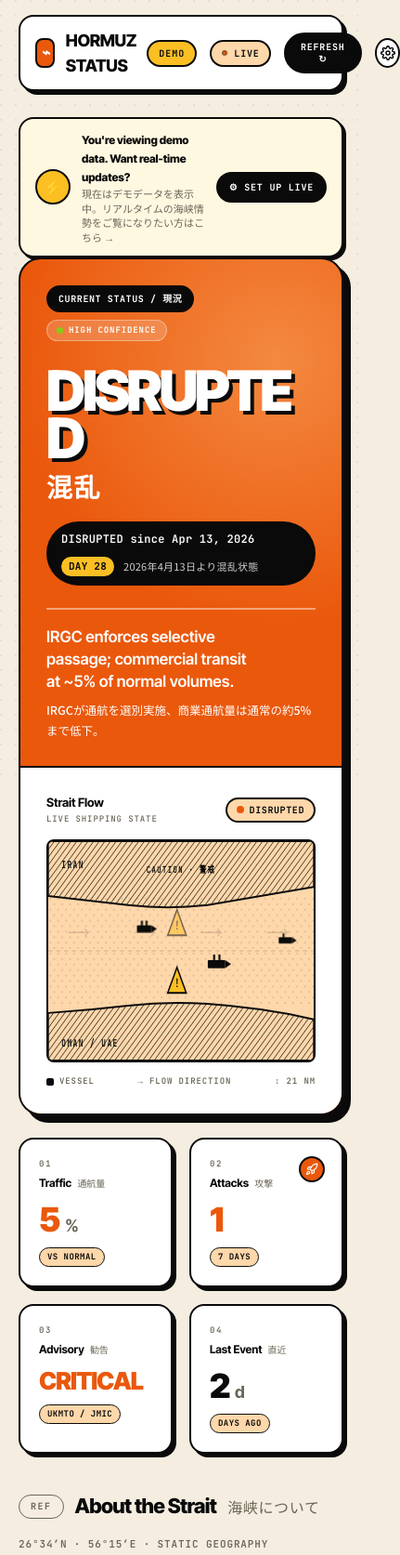
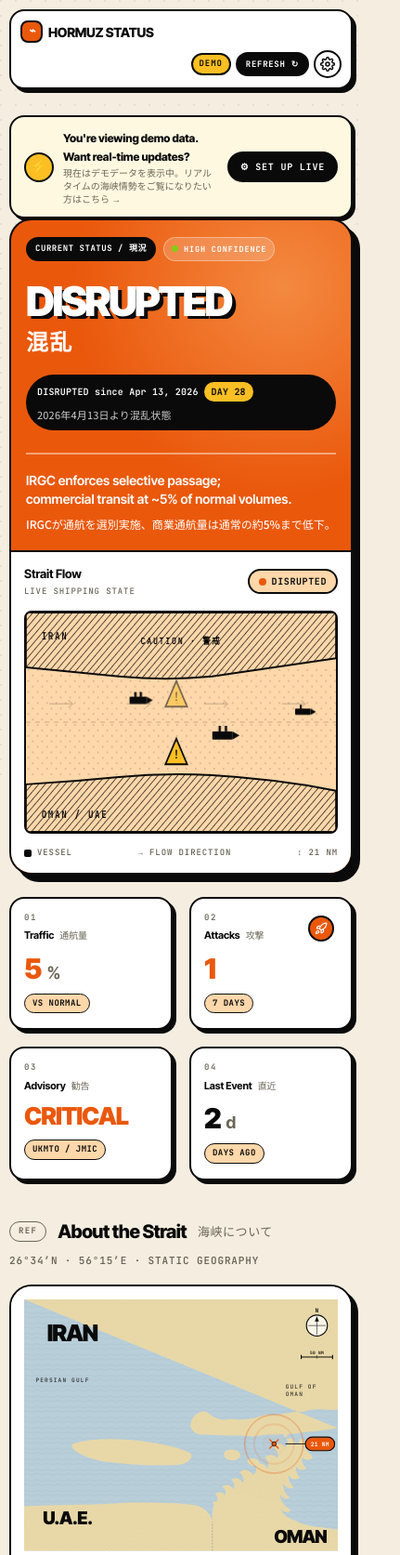
Before and after one commit to straitmonitor/strait-monitor.github.io, a plain HTML site: page index.html in a window 390 px wide. Shown: the top 1673 px of the page at 93% size, 431 px wide, since content can reach past the window. Drawn offline with Linux system fonts and the light colour scheme; no server answers.

Commit message:
Add files via upload

```diff
--- a/index.html
+++ b/index.html
@@ -139,6 +139,7 @@
     letter-spacing: 0.08em;
     transition: background-color .5s;
   }
+  .live-pill[hidden] { display: none; }
 
   .mode-badge {
     display: inline-flex;
@@ -218,11 +219,6 @@
     align-items: center;
     gap: 6px;
   }
-  @media (max-width: 640px) {
-    .demo-cta { padding: 12px 16px; gap: 12px; flex-wrap: wrap; }
-    .demo-cta-text strong { font-size: 12px; }
-    .demo-cta-action { font-size: 10px; padding: 7px 12px; }
-  }
   .mode-demo {
     background: #fbbf24;
     color: var(--ink);
@@ -350,15 +346,15 @@
   .status-word {
     font-family: 'Inter Tight', sans-serif;
     font-weight: 900;
-    font-size: clamp(64px, 9vw, 120px);
+    font-size: clamp(40px, 13vw, 92px);
     line-height: 0.85;
     letter-spacing: -0.06em;
-    margin-top: 28px;
+    margin-top: 24px;
     color: var(--card);
     text-shadow: 4px 4px 0 var(--ink);
-    word-break: break-all;
-    overflow-wrap: anywhere;
-    hyphens: none;
+    white-space: nowrap;
+    overflow: hidden;
+    text-overflow: clip;
     max-width: 100%;
   }
   .status-word-jp {
@@ -1411,12 +1407,15 @@
     .map-card { grid-template-columns: 1fr; }
     .map-side { border-right: none; border-bottom: 2px solid var(--ink); padding: 20px; }
   }
+
+  /* TABLET / SMALL LAPTOP */
   @media (max-width: 880px) {
-    .container { padding: 16px 20px 60px; }
+    .container { padding: 16px 16px 60px; }
     .hero { grid-template-columns: 1fr; }
     .hero-r { border-left: none; border-top: 2px solid var(--ink); }
-    .hero-l { padding: 28px; }
-    .topbar { padding: 12px 16px; }
+    .hero-l { padding: 24px; }
+    .topbar { padding: 12px 14px; gap: 10px; }
+    .topbar-right { gap: 8px; }
     .topbar-right .clock { display: none; }
     .info-stats { grid-template-columns: 1fr; }
     .timeline-grid.r-6m { grid-template-columns: repeat(60, 1fr); }
@@ -1425,17 +1424,101 @@
     .modal { padding: 28px 22px; }
     .modal h3 { font-size: 20px; }
   }
-  @media (max-width: 540px) {
-    .timeline-grid.r-1m { grid-template-columns: repeat(30, 1fr); gap: 2px; }
+
+  /* LARGE PHONE / SMALL TABLET (iPhone Pro Max etc.) */
+  @media (max-width: 640px) {
+    .container { padding: 12px 12px 50px; }
+    .topbar { padding: 10px 12px; flex-wrap: wrap; gap: 8px; }
+    .brand { font-size: 15px; gap: 8px; }
+    .brand-mark { width: 26px; height: 26px; font-size: 13px; }
+    .topbar-right { gap: 6px; flex-wrap: wrap; justify-content: flex-end; }
+    .live-pill { padding: 4px 8px; font-size: 9px; }
+    .mode-badge { padding: 4px 8px; font-size: 9px; }
+    .btn { padding: 6px 10px; font-size: 10px; }
+    .icon-btn { width: 32px; height: 32px; }
+    .icon-btn svg { width: 16px; height: 16px; }
+
+    .hero-l { padding: 20px 18px; }
+    .hero-r { padding: 18px; }
+    .demo-cta { padding: 12px 14px; gap: 10px; flex-wrap: wrap; margin-top: 10px; }
+    .demo-cta-icon { width: 32px; height: 32px; font-size: 15px; }
+    .demo-cta-text strong { font-size: 12px; line-height: 1.35; }
+    .demo-cta-text .jp { font-size: 10px; }
+    .demo-cta-action { font-size: 10px; padding: 7px 12px; }
+
+    .section-head { flex-wrap: wrap; gap: 8px 12px; }
+    .section-head h2 { font-size: 22px; }
+    .map-side { padding: 14px; }
+    .info-side { padding: 22px; }
+  }
+
+  /* PHONE (iPhone SE, mini, regular) */
+  @media (max-width: 480px) {
+    .container { padding: 10px 10px 40px; }
+    .topbar { padding: 10px; }
+    .brand { font-size: 14px; gap: 6px; }
+    .brand-mark { width: 24px; height: 24px; font-size: 12px; }
+    .topbar-right { gap: 5px; width: 100%; justify-content: flex-end; }
+    .live-pill { padding: 3px 7px; font-size: 9px; gap: 5px; }
+    .mode-badge { padding: 3px 7px; font-size: 9px; }
+    .btn { padding: 5px 9px; font-size: 9px; }
+    .icon-btn { width: 30px; height: 30px; }
+
+    .hero-l { padding: 18px 16px; }
+    .hero-r { padding: 14px; }
+    .status-word { font-size: 44px; line-height: 0.88; }
+    .status-word-jp { font-size: 24px; }
+    .since-tag { padding: 8px 12px; font-size: 10px; gap: 6px; flex-wrap: wrap; }
+    .since-tag-num { padding: 3px 8px; font-size: 10px; }
+    .headline-en { font-size: 14px; }
+    .headline-jp { font-size: 12px; }
+    .pill { padding: 4px 8px; font-size: 9px; }
+    .conf-badge { padding: 3px 8px; font-size: 8.5px; }
+
+    .timeline-grid.r-1m { grid-template-columns: repeat(30, 1fr); gap: 1.5px; }
     .timeline-grid.r-6m { grid-template-columns: repeat(30, 1fr); }
-    .r-1w .cell-date { font-size: 18px; }
-    .r-1m .day-cell { height: 28px; }
-    .kpi-value { font-size: 36px; }
-    .status-word { font-size: 60px; }
-    .incident { grid-template-columns: 44px 1fr; padding: 16px; }
-    .incident-date { grid-column: 2; margin-bottom: 4px; }
+    .r-1m .day-cell { height: 24px; }
+    .r-6m .day-cell { height: 24px; }
+    .r-1w .cell-date { font-size: 16px; }
+    .r-1w .cell-day { font-size: 8px; }
+    .r-1w .day-cell { padding: 4px; min-height: 50px; }
+
+    .kpi-value { font-size: 30px; }
+    .kpi-label { font-size: 11px; }
+    .kpi-num { font-size: 9px; }
+    .kpi { padding: 14px 14px 16px; }
+
+    .info-card-val { font-size: 24px; }
+    .info-card-val .unit { font-size: 12px; }
+    .info-card-label { font-size: 10px; }
+    .info-prose { font-size: 13px; }
+    .info-prose-jp { font-size: 10.5px; }
+    .info-side { padding: 18px; gap: 16px; }
+
+    .section-head h2 { font-size: 20px; }
+    .section-head h2 .num-chip { width: 28px; height: 28px; font-size: 11px; }
+    .section-head h2 .ref-tag { height: 22px; padding: 0 9px; font-size: 9px; }
+    .section-head h2 .jp { font-size: 13px; }
+
+    .incident { grid-template-columns: 38px 1fr; padding: 14px; gap: 10px 12px; }
+    .incident-date { grid-column: 2; margin-bottom: 4px; font-size: 10px; }
     .incident-content { grid-column: 2; }
-    .section-head h2 { font-size: 22px; }
+    .incident-icon { width: 38px; height: 38px; }
+    .incident-icon svg { width: 18px; height: 18px; }
+    .incident-text-en { font-size: 13px; }
+    .incident-text-jp { font-size: 11px; }
+    .incident-source { font-size: 9px; padding: 4px 9px 4px 7px; }
+
+    .visitors { padding: 14px 16px; gap: 8px 12px; }
+    .vis-label { padding-right: 0; padding-bottom: 6px; border-right: none; border-bottom: 1px solid var(--ink); width: 100%; font-size: 9px; }
+    .vis-divider { display: none; }
+    .vis-region { font-size: 9px; }
+    .vis-region strong { font-size: 11px; }
+
+    .disclaimer { padding: 16px 18px; font-size: 10.5px; }
+
+    .modal { padding: 24px 18px; }
+    .modal h3 { font-size: 18px; }
   }
 </style>
 </head>
@@ -1451,7 +1534,7 @@
       <div class="topbar-right">
         <span class="clock mono" id="datetime">— · —</span>
         <span class="mode-badge mode-demo" id="modeBadge">DEMO</span>
-        <span class="live-pill"><span class="live-dot"></span>LIVE</span>
+        <span class="live-pill" id="livePill"><span class="live-dot"></span>LIVE</span>
         <button class="btn" id="refresh">REFRESH ↻</button>
         <button class="icon-btn" id="openSettings" title="Settings / 設定">
           <svg viewBox="0 0 24 24" fill="none" stroke="currentColor" stroke-width="2.2" stroke-linecap="round" stroke-linejoin="round"><circle cx="12" cy="12" r="3"/><path d="M19.4 15a1.65 1.65 0 0 0 .33 1.82l.06.06a2 2 0 0 1 0 2.83 2 2 0 0 1-2.83 0l-.06-.06a1.65 1.65 0 0 0-1.82-.33 1.65 1.65 0 0 0-1 1.51V21a2 2 0 0 1-4 0v-.09A1.65 1.65 0 0 0 9 19.4a1.65 1.65 0 0 0-1.82.33l-.06.06a2 2 0 0 1-2.83 0 2 2 0 0 1 0-2.83l.06-.06a1.65 1.65 0 0 0 .33-1.82 1.65 1.65 0 0 0-1.51-1H3a2 2 0 0 1 0-4h.09A1.65 1.65 0 0 0 4.6 9a1.65 1.65 0 0 0-.33-1.82l-.06-.06a2 2 0 0 1 0-2.83 2 2 0 0 1 2.83 0l.06.06a1.65 1.65 0 0 0 1.82.33H9a1.65 1.65 0 0 0 1-1.51V3a2 2 0 0 1 4 0v.09a1.65 1.65 0 0 0 1 1.51 1.65 1.65 0 0 0 1.82-.33l.06-.06a2 2 0 0 1 2.83 0 2 2 0 0 1 0 2.83l-.06.06a1.65 1.65 0 0 0-.33 1.82V9a1.65 1.65 0 0 0 1.51 1H21a2 2 0 0 1 0 4h-.09a1.65 1.65 0 0 0-1.51 1z"/></svg>
@@ -2442,6 +2525,7 @@
       isDemo = demo;
       const badge = document.getElementById('modeBadge');
       const cta = document.getElementById('demoCta');
+      const livePill = document.getElementById('livePill');
       if (badge) {
         if (demo) {
           badge.textContent = 'DEMO';
@@ -2452,6 +2536,8 @@
         }
       }
       if (cta) cta.hidden = !demo;
+      // LIVE pulsing pill should only appear in actual LIVE mode (when API key is set)
+      if (livePill) livePill.hidden = demo;
     }
 
     function showError(err) {
```
